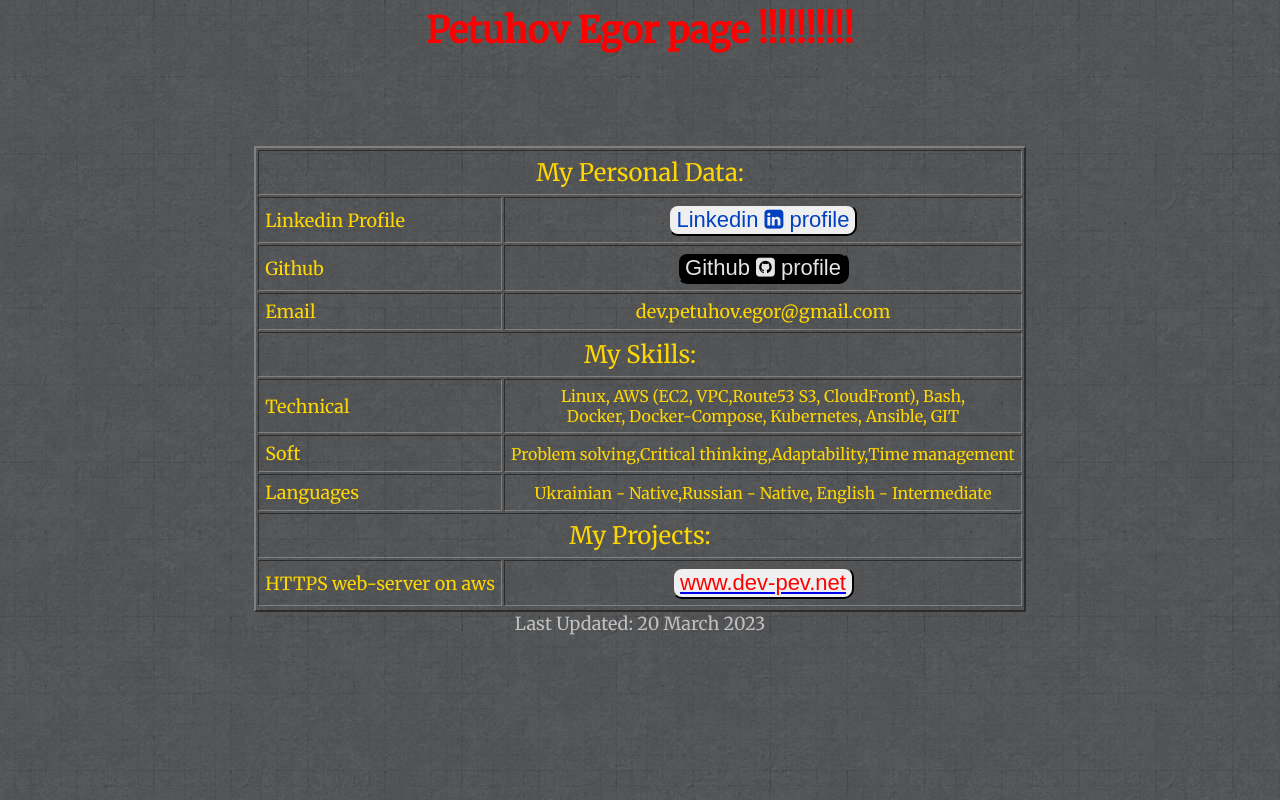
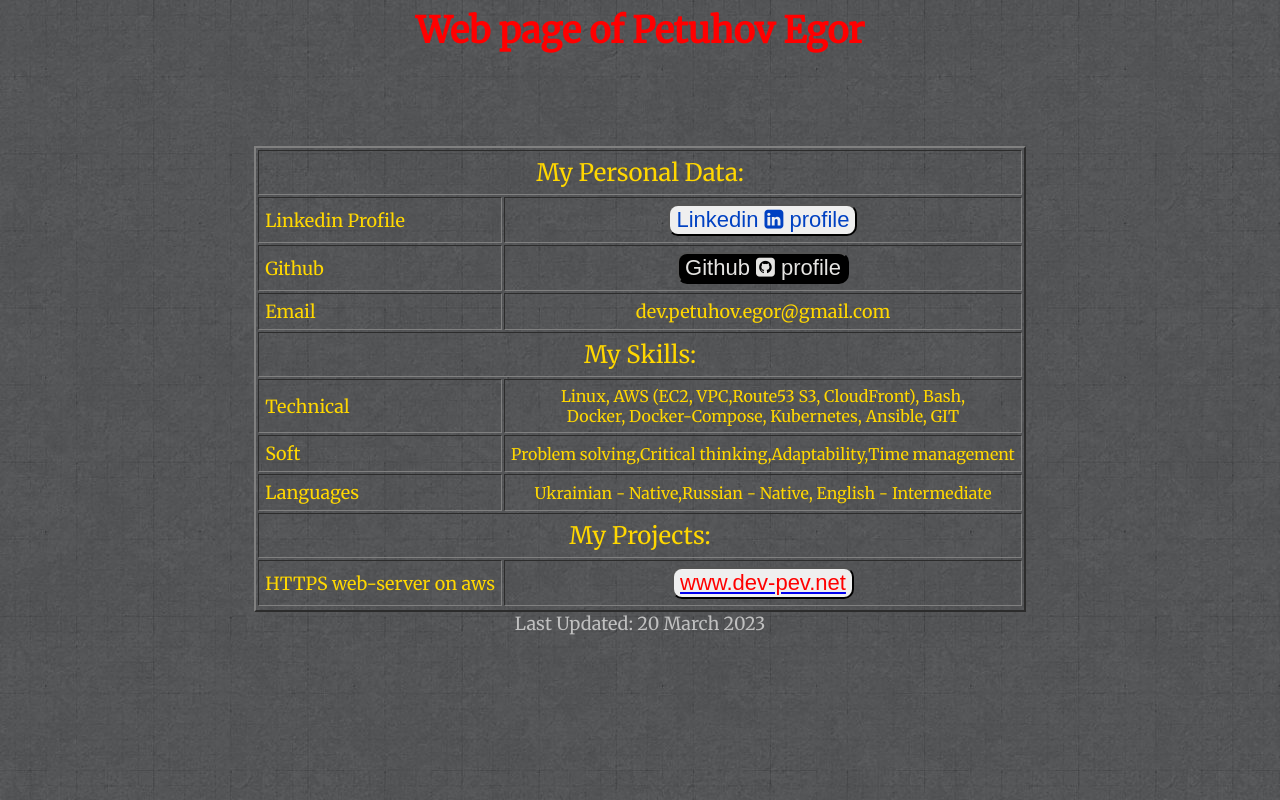
Before and after one commit to petuhovegor/dev-pev, a plain HTML site: page index.html in a window 1280 px wide. Drawn offline with Linux system fonts and the light colour scheme.

Commit message:
Add files via upload

```diff
--- a/index.html
+++ b/index.html
@@ -17,7 +17,7 @@ body {
 <CENTER>
 <font size=+1 color=red>
 
-<H1 ALIGN="Center">Petuhov Egor page !!!!!!!!!!</H1>
+<H1 ALIGN="Center">Web page of Petuhov Egor</H1>
 <TABLE BORDER="2"CELLPADDING=6  style="background-color:rgba(0,0,0,0)">
 <BR><BR><BR>
 
```
